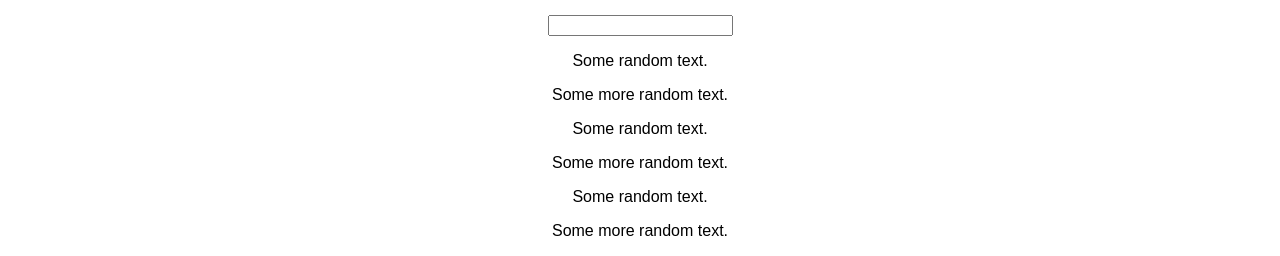
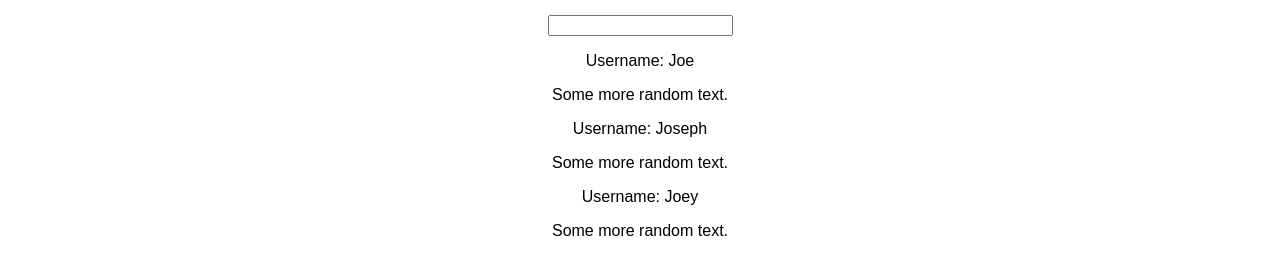
Before and after one commit to Joseph-Scott/assignment1-base-syntax, a React (Create React App) app: page / in a window 1280 px wide. Shown: the part 197-453 px from the top of the page. Built offline with nearby package versions, Linux system fonts and the light colour scheme.

Commit message:
fourth item done

```diff
--- a/src/App.js
+++ b/src/App.js
@@ -21,9 +21,9 @@ class App extends Component {
           <li>Add styling of your choice to your components/ elements in the components - both with inline styles and stylesheets</li>
         </ol>
         <UserInput />
-        <UserOutput />
-        <UserOutput />
-        <UserOutput />
+        <UserOutput userName="Joe"/>
+        <UserOutput userName="Joseph"/>
+        <UserOutput userName="Joey"/>
       </div>
     );
   }
--- a/src/UserOutput/UserOutput.js
+++ b/src/UserOutput/UserOutput.js
@@ -1,9 +1,9 @@
 import React from 'react';
 
-const userOutput = () => {
+const userOutput = (props) => {
   return (
     <div>
-      <p>Some random text.</p>
+      <p>Username: {props.userName}</p>
       <p>Some more random text.</p>
     </div>
   );
```
